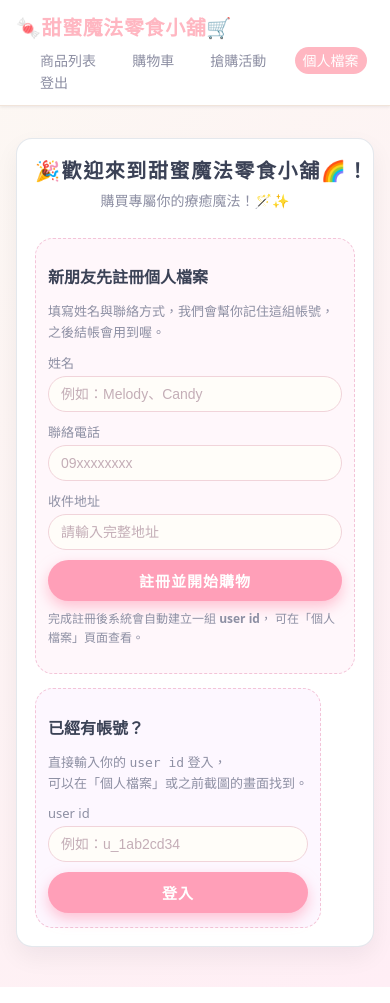
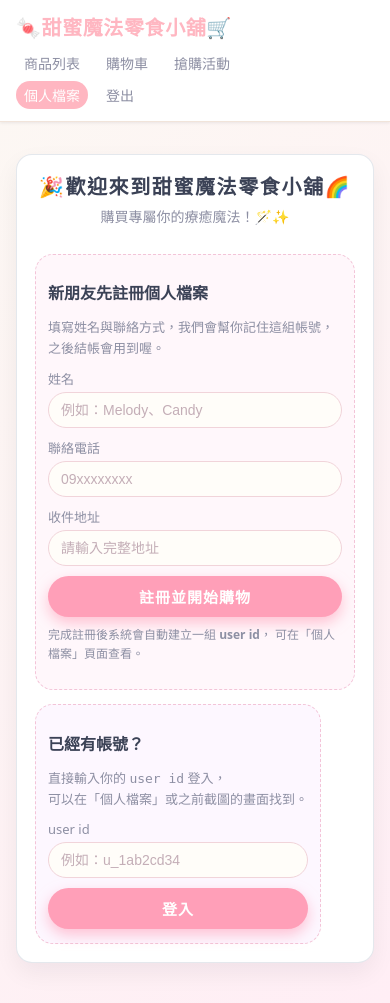
Before and after one commit to 11346086/redis-ecommerce, a Flask app: page /profile/setup in a window 390 px wide. Run offline with Flask 3, Linux system fonts and the light colour scheme.

Commit message:
手機頁面標題導覽列調整

```diff
--- a/templates/base.html
+++ b/templates/base.html
@@ -86,6 +86,40 @@
       .nav-links a.active {
         background: var(--primary);
         color: #ffffff;
+      }
+
+      /* 整個連結列 */
+      .nav-links {
+        display: flex;
+        gap: 8px 16px;
+        align-items: center;
+      }
+
+      /* 兩個群組本身都橫向排列 */
+      .nav-group-main,
+      .nav-group-account {
+        display: flex;
+        align-items: center;
+        gap: 12px;
+      }
+
+      /* 手機版：兩列顯示（上面三個，下面兩個） */
+      @media (max-width: 640px) {
+        .nav-links {
+          flex-direction: column;       /* 兩個群組上下排 */
+          align-items: flex-start;
+          gap: 4px;
+        }
+
+        .nav-group-main,
+        .nav-group-account {
+          gap: 10px;
+        }
+
+        /* 把原本的 margin-left 影響稍微減弱一下，手機看起來更集中 */
+        .nav-links a {
+          margin-left: 0;
+        }
       }
 
       h1 {
@@ -777,31 +811,33 @@
       <div class="navbar-inner">
         <div class="brand">🍬甜蜜魔法零食小舖🛒</div>
         <div class="nav-links">
+          <!-- 第一行：一般功能 -->
+          <div class="nav-group-main">
             <a
               href="{{ url_for('products') }}"
               class="{% if request.endpoint == 'products' %}active{% endif %}"
-            >商品列表</a
-          >
+            >商品列表</a>
+
             <a
               href="{{ url_for('cart') }}"
               class="{% if request.endpoint == 'cart' %}active{% endif %}"
-            >購物車</a
-          >
+            >購物車</a>
+
             <a
               href="{{ url_for('seckill') }}"
               class="{% if request.endpoint == 'seckill' %}active{% endif %}"
-            >搶購活動</a
-          >
+            >搶購活動</a>
+          </div>
+
+          <!-- 第二行：帳號相關 -->
+          <div class="nav-group-account">
             <a
               href="{{ url_for('profile') }}"
               class="{% if request.endpoint in ['profile', 'profile_setup', 'profile_edit', 'order_detail'] %}active{% endif %}"
-            >個人檔案</a
-          >
-          <a
-            href="{{ url_for('logout') }}"
-            >登出</a
-          >
+            >個人檔案</a>
 
+            <a href="{{ url_for('logout') }}">登出</a>
+          </div>
         </div>
       </div>
     </header>
--- a/templates/profile_setup.html
+++ b/templates/profile_setup.html
@@ -6,7 +6,7 @@
   <!-- 標題區 -->
   <div class="profile-hero">
     <div class="profile-hero-title">
-      🎉歡迎來到甜蜜魔法零食小舖🌈！
+      🎉歡迎來到甜蜜魔法零食小舖🌈
     </div>
     <div class="profile-hero-sub">
       購買專屬你的療癒魔法！🪄✨
```
Lines whose indentation alone changed are shown as unchanged.
